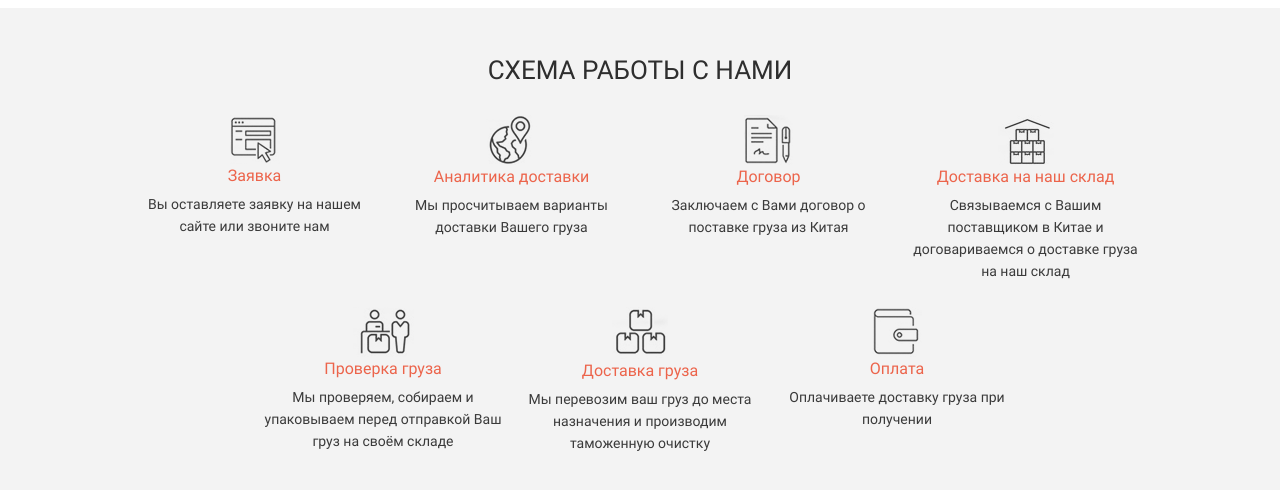
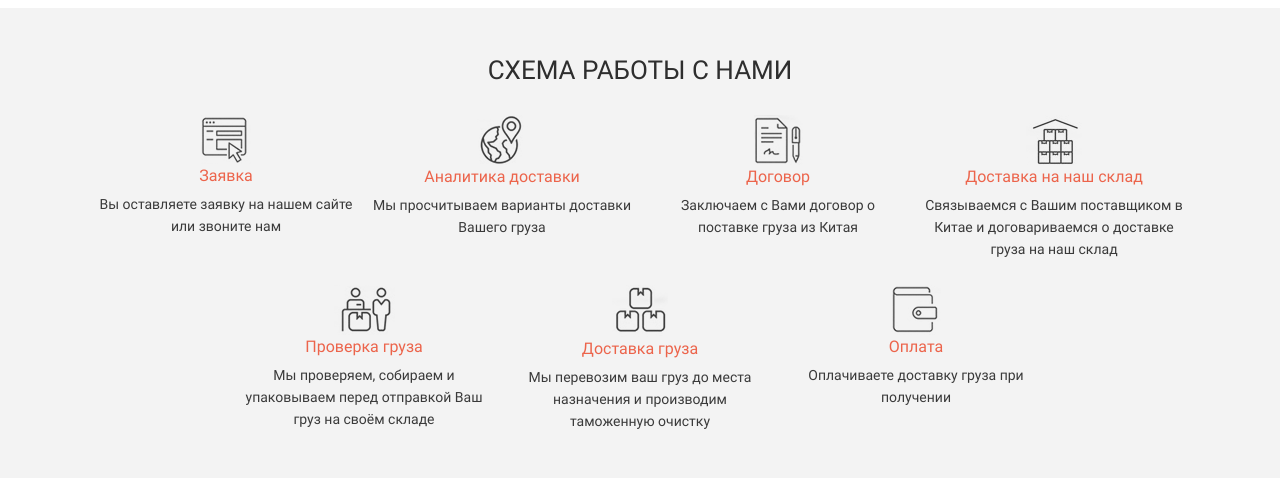
Before and after one commit to BudnikOleksii/Glopt, a website: page src/index.html in a window 1280 px wide. Shown: the part 3758-4248 px from the top of the page. Drawn offline with Linux system fonts and the light colour scheme.

Commit message:
several sections fixed

```diff
--- a/src/sass/blocks/_work.scss
+++ b/src/sass/blocks/_work.scss
@@ -3,9 +3,8 @@
     min-height: 454px;
     background-color: #f3f3f3;
     &__item {
-        margin-top: 25px;
-        padding: 0 10px;
-        max-width: 257px;
+        margin: 25px 9px 0 9px;
+        max-width: 258px;
         text-align: center;
     }
     &__wrapper {
```
Also changed, not shown: src/index.html (+1 -0 lines), src/css/style.min.css.
